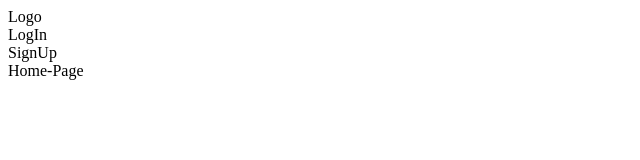
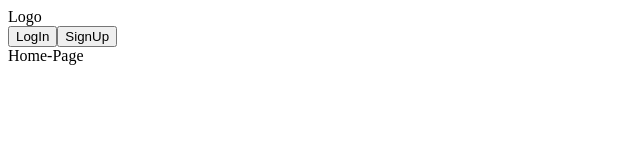
Before and after one commit to NirmalBesra/blogging, a plain HTML site: page front-end/index.html in a window 1280 px wide. Shown: the whole page, without its empty margins (0-640 px from the left). Drawn offline with Linux system fonts and the light colour scheme.

Commit message:
add:added navbar minimal

```diff
--- /dev/null
+++ b/front-end/css/pages/index.css
@@ -0,0 +1,22 @@
+body {
+    padding: none;
+    margin: none;
+}
+
+
+.nabar {
+    height: 70px;
+    width: 100%;
+    display: flex;
+    align-items: center;
+    justify-content: space-between;
+}
+
+.logo-navbar {}
+
+.login-signup {
+    display: flex;
+}
+
+.login,
+.signup {}
--- a/front-end/index.html
+++ b/front-end/index.html
@@ -5,22 +5,33 @@
     <meta charset="UTF-8">
     <meta name="viewport" content="width=device-width, initial-scale=1.0">
     <title>Blogging Website</title>
+    <link rel="stylesheet" href="css/pages/index.css">
 </head>
 
 <body>
+    <header>
+        <nav class="navbar">
+
+            <div class="logo-navbar">
+                Logo
+            </div>
+
+            <div class="login-signup">
+                <button class="login">LogIn</button>
+                <button class="signup">SignUp</button>
+            </div>
+
+        </nav>
+
+    </header>
+
     <main>
-        <div class="navBar">
-            <div class="logo-navbar">Logo</div>
-            <div class="login-signup">
-                <div class="login">LogIn</div>
-                <div class="Signup">SignUp</div>
-            </div>
-        </div>
         <section>
             Home-Page
         </section>
     </main>
 
+
 </body>
 
 </html>
```
